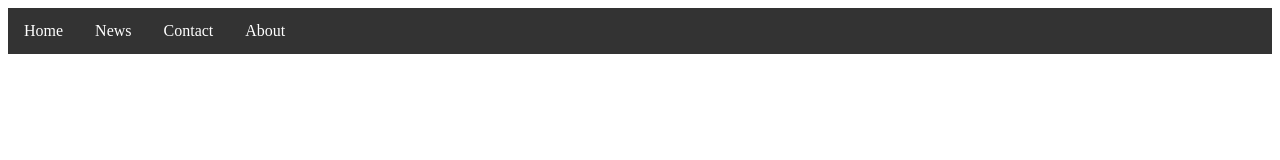
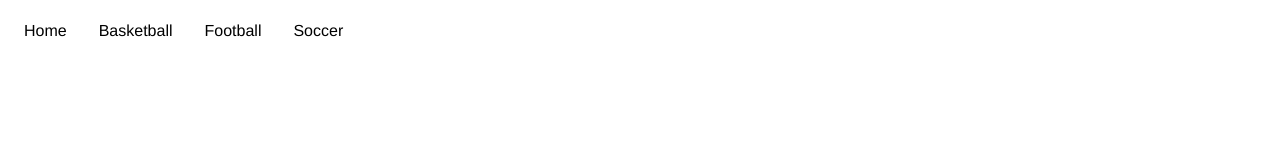
Before and after one commit to rishi-gurjar/websitep6, a plain HTML site: page index.html in a window 1280 px wide. Drawn offline with Linux system fonts and the light colour scheme.

Commit message:
menu style

```diff
--- a/index.html
+++ b/index.html
@@ -13,9 +13,9 @@
 
     <ul>
         <li><a class="active" href="#home">Home</a></li>
-        <li><a href="#news">News</a></li>
-        <li><a href="#contact">Contact</a></li>
-        <li><a href="#about">About</a></li>
+        <li><a href="#bball">Basketball</a></li>
+        <li><a href="#fball">Football</a></li>
+        <li><a href="#socc">Soccer</a></li>
       </ul>
 
 </body>
--- a/menu.css
+++ b/menu.css
@@ -3,7 +3,6 @@ ul {
   margin: 0;
   padding: 0;
   overflow: hidden;
-  background-color: #333;
 }
 
 li {
@@ -12,12 +11,9 @@ li {
 
 li a {
   display: block;
-  color: white;
+  color: black;
   text-align: center;
   padding: 14px 16px;
   text-decoration: none;
+  font-family: Helvetica;
 }
-
-li a:hover {
-  background-color: #111;
-}
```
